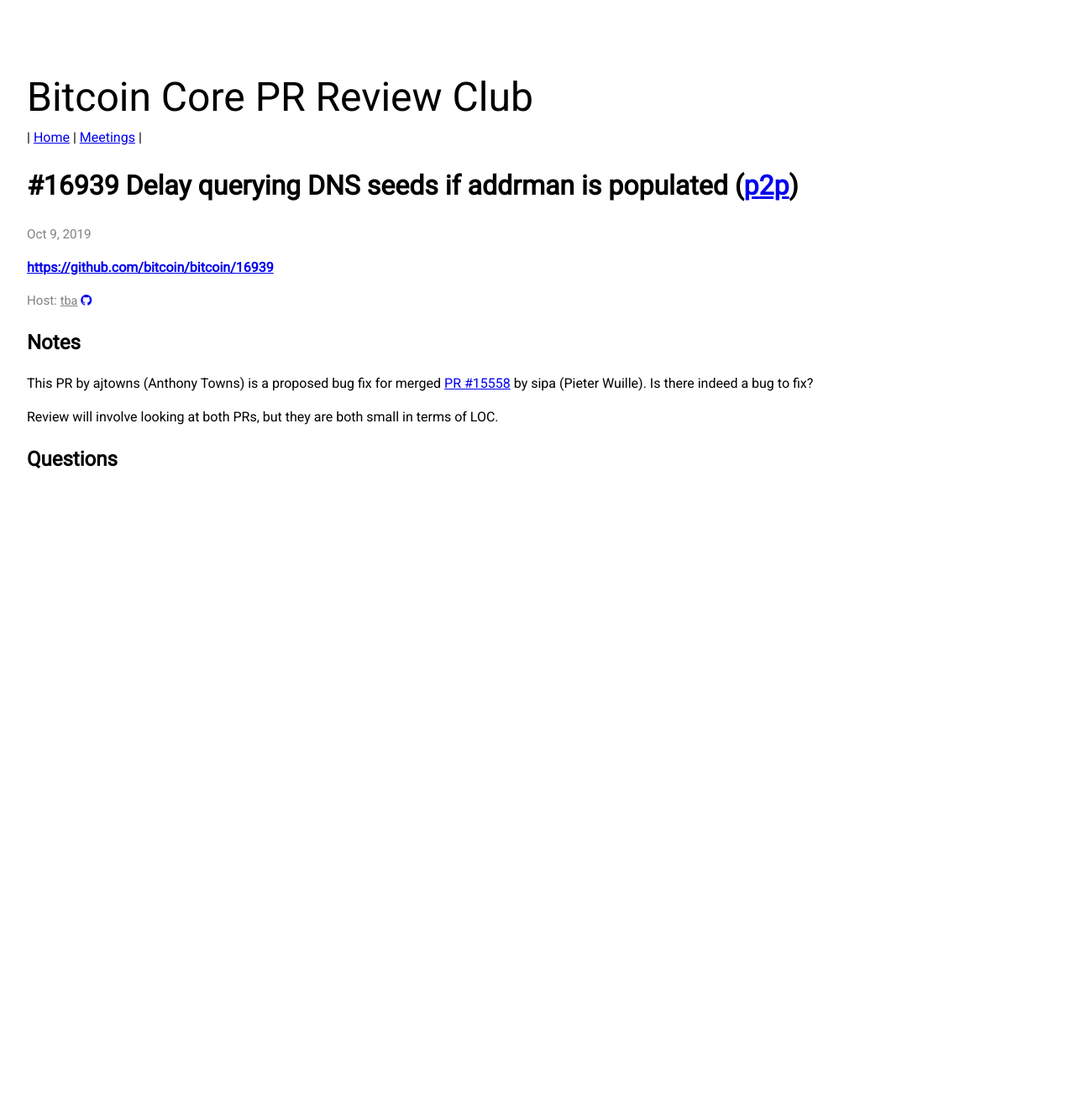
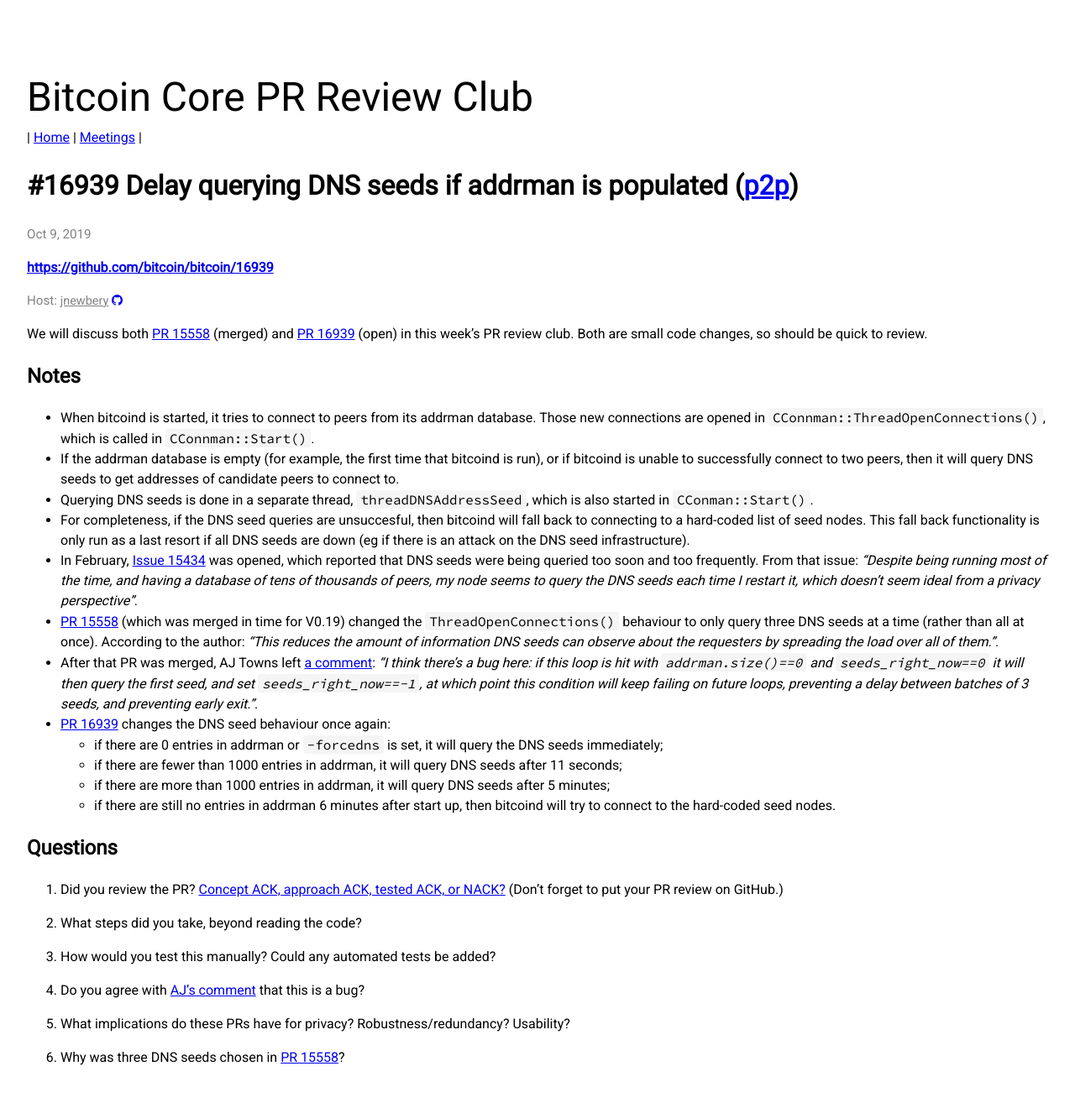
Before and after one commit to bitcoin-core-review-club/website, a Jekyll site: the page built from _posts/2019-10-09-#16939.md, in a window 1280 px wide. Shown: the whole page at 84% size. Built offline with Jekyll 4.4.1, drawn with Linux system fonts in a browser that asks for light colours; nearby versions of some CDN libraries; before the commit the page ends 900 px from its top, so only the background shows below that.

Commit message:
Add notes and questions for n16939

```diff
--- a/_posts/2019-10-09-#16939.md
+++ b/_posts/2019-10-09-#16939.md
@@ -1,18 +1,76 @@
 ---
 layout: pr
 title: "#16939 Delay querying DNS seeds if addrman is populated"
+pr: 16939
 components: [p2p]
-pr: 16939
-host: tba
+authors: [ajtowns]
+host: jnewbery
 ---
+
+We will discuss both [PR 15558](https://github.com/bitcoin/bitcoin/pull/15558)
+(merged) and [PR 16939](https://github.com/bitcoin/bitcoin/pull/16939) (open)
+in this week's PR review club. Both are small code changes, so should be quick
+to review.
 
 ## Notes
 
-This PR by ajtowns (Anthony Towns) is a proposed bug fix for merged [PR
-#15558](https://github.com/bitcoin/bitcoin/pull/15558) by sipa (Pieter
-Wuille). Is there indeed a bug to fix?
-
-Review will involve looking at both PRs, but they are both small in terms of
-LOC.
+- When bitcoind is started, it tries to connect to peers from its addrman
+  database. Those new connections are opened in
+  `CConnman::ThreadOpenConnections()`, which is called in `CConnman::Start()`.
+- If the addrman database is empty (for example, the first time that bitcoind
+  is run), or if bitcoind is unable to successfully connect to two peers, then
+  it will query DNS seeds to get addresses of candidate peers to connect to.
+- Querying DNS seeds is done in a separate thread, `threadDNSAddressSeed`, which
+  is also started in `CConman::Start()`.
+- For completeness, if the DNS seed queries are unsuccesful, then bitcoind
+  will fall back to connecting to a hard-coded list of seed nodes. This
+  fall back functionality is only run as a last resort if all DNS seeds are
+  down (eg if there is an attack on the DNS seed infrastructure).
+- In February, [Issue 15434](https://github.com/bitcoin/bitcoin/issues/15434) was
+  opened, which reported that DNS seeds were being queried too soon and too
+  frequently. From that issue: _"Despite being running most of the time, and
+  having a database of tens of thousands of peers, my node seems to query the DNS
+  seeds each time I restart it, which doesn't seem ideal from a privacy
+  perspective"_.
+- [PR 15558](https://github.com/bitcoin/bitcoin/pull/15558) (which was merged
+  in time for V0.19) changed the `ThreadOpenConnections()` behaviour to only
+  query three DNS seeds at a time (rather than all at once). According to the
+  author: _"This reduces the amount of information DNS seeds can observe about the
+  requesters by spreading the load over all of them."_.
+- After that PR was merged, AJ Towns left [a
+  comment](https://github.com/bitcoin/bitcoin/pull/15558#discussion_r327421987):
+  _"I think there's a bug here: if this loop is hit with `addrman.size()==0` and
+  `seeds_right_now==0` it will then query the first seed, and set
+  `seeds_right_now==-1`, at which point this condition will keep failing on future
+  loops, preventing a delay between batches of 3 seeds, and preventing early
+  exit."_.
+- [PR 16939](https://github.com/bitcoin/bitcoin/pull/16939) changes the DNS
+  seed behaviour once again:
+    - if there are 0 entries in addrman or `-forcedns` is set, it will query
+      the DNS seeds immediately;
+    - if there are fewer than 1000 entries in addrman, it will query DNS seeds
+      after 11 seconds;
+    - if there are more than 1000 entries in addrman, it will query DNS seeds
+      after 5 minutes;
+    - if there are still no entries in addrman 6 minutes after start up, then
+      bitcoind will try to connect to the hard-coded seed nodes.
 
 ## Questions
+
+1. Did you review the PR? [Concept ACK, approach ACK, tested ACK, or
+NACK?](https://github.com/bitcoin/bitcoin/blob/master/CONTRIBUTING.md#peer-review)
+(Don't forget to put your PR review on GitHub.)
+
+2. What steps did you take, beyond reading the code?
+
+3. How would you test this manually? Could any automated tests be added?
+
+4. Do you agree with [AJ's
+   comment](https://github.com/bitcoin/bitcoin/pull/15558#discussion_r327421987)
+   that this is a bug?
+
+5. What implications do these PRs have for privacy? Robustness/redundancy?
+   Usability?
+
+6. Why was three DNS seeds chosen in [PR
+   15558](*https://github.com/bitcoin/bitcoin/pull/15558)?
```
